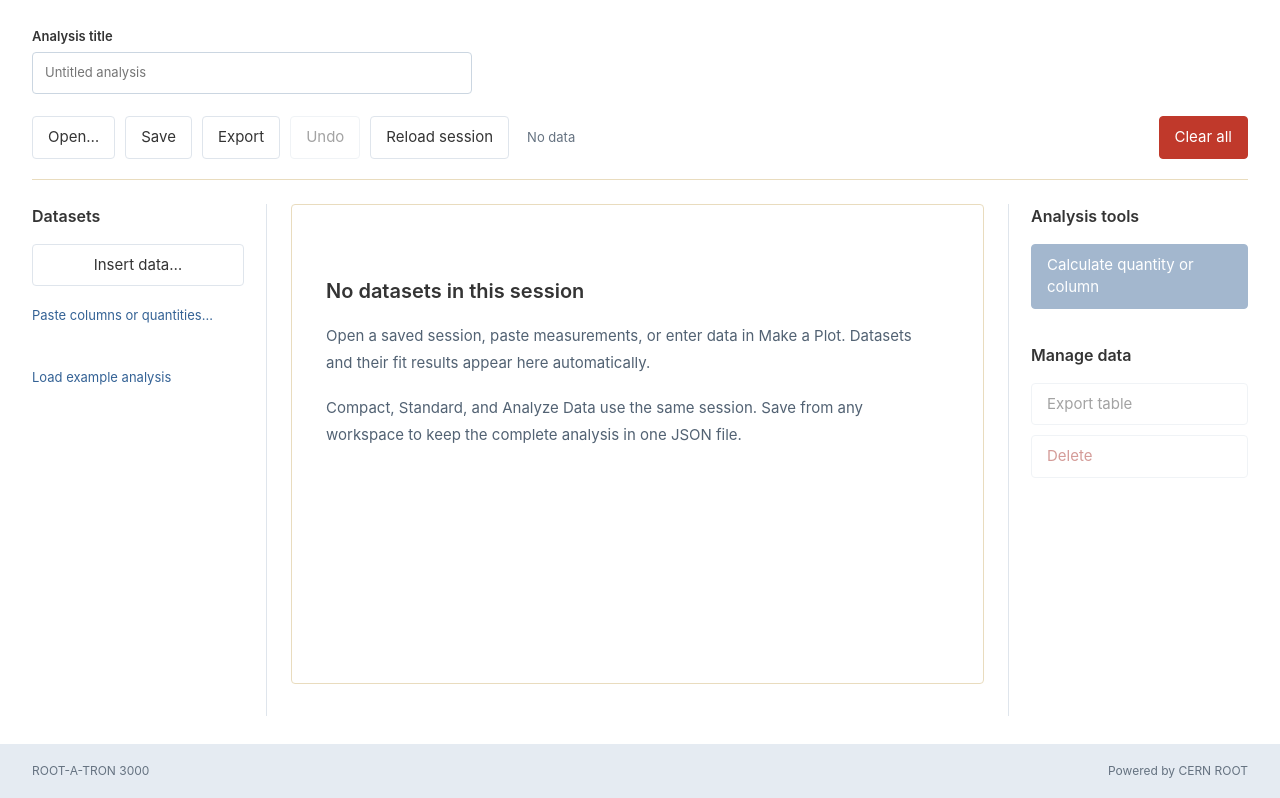
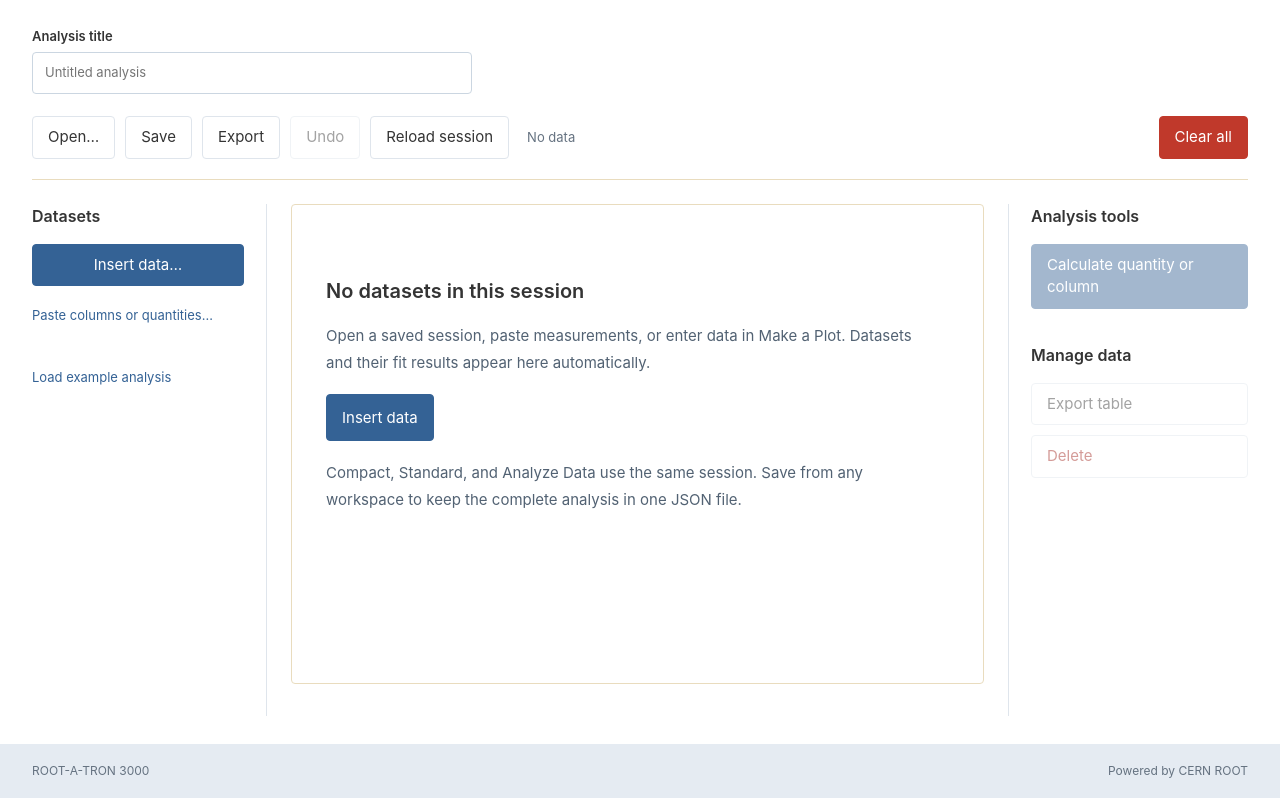
Before and after one commit to XuongMinhTran/root-plotting-tool, a plain HTML site: page frontend/uncertainties.html in a window 1280 px wide. Shown: the part 62-860 px from the top of the page. Drawn offline with Linux system fonts and the light colour scheme.

Commit message:
Analyze Data: make the Insert data button blue

```diff
--- a/frontend/uncertainties.html
+++ b/frontend/uncertainties.html
@@ -7,7 +7,7 @@
 <link rel="stylesheet" href="multivariate.css?v=1">
 <script defer src="vendor/mathlive/mathlive.min.js"></script>
 <script defer src="equation-parser.js?v=20260919-units"></script>
-<script defer src="units.js?v=1"></script><script defer src="analysis-core.js?v=20260919-units"></script><script defer src="workspace-store.js?v=1"></script><script defer src="multivariate.js?v=1"></script><script defer src="insert-data.js?v=20260920-types"></script><script defer src="analysis.js?v=20260920-parity"></script>
+<script defer src="units.js?v=1"></script><script defer src="analysis-core.js?v=20260919-units"></script><script defer src="workspace-store.js?v=1"></script><script defer src="multivariate.js?v=1"></script><script defer src="insert-data.js?v=20260920-types"></script><script defer src="analysis.js?v=20260920-empty-cta"></script>
 <link rel="stylesheet" href="site-brand.css?v=1">
 <link rel="stylesheet" href="analysis-features.css?v=20260919-export">
 <script defer src="analysis-export.js?v=20260919-pdf"></script>
@@ -21,9 +21,9 @@
 <div class="toolbar" aria-label="Analysis document"><button id="open">Open…</button><button id="save">Save</button><button id="export-analysis">Export</button><button id="undo" disabled>Undo</button><button id="reload-session">Reload session</button><span id="save-state">Not saved to a file</span><button id="clear" class="danger">Clear all</button></div>
 <p id="notice" role="status" hidden></p>
 <div class="analysis-workspace">
-<aside class="sources" aria-labelledby="sources-title"><h2 id="sources-title">Datasets</h2><div class="source-actions"><button id="add-source">Insert data…</button><button id="add-source-text" class="text-button">Paste columns or quantities…</button></div><div id="object-list"></div><button id="example" class="text-button">Load example analysis</button></aside>
+<aside class="sources" aria-labelledby="sources-title"><h2 id="sources-title">Datasets</h2><div class="source-actions"><button id="add-source" class="primary">Insert data…</button><button id="add-source-text" class="text-button">Paste columns or quantities…</button></div><div id="object-list"></div><button id="example" class="text-button">Load example analysis</button></aside>
 <section class="viewer" aria-labelledby="object-title">
-<div id="empty"><h2>No datasets in this session</h2><p>Open a saved session, paste measurements, or enter data in Make a Plot. Datasets and their fit results appear here automatically.</p><p>Compact, Standard, and Analyze Data use the same session. Save from any workspace to keep the complete analysis in one JSON file.</p></div>
+<div id="empty"><h2>No datasets in this session</h2><p>Open a saved session, paste measurements, or enter data in Make a Plot. Datasets and their fit results appear here automatically.</p><p><button id="empty-insert" class="primary">Insert data</button></p><p>Compact, Standard, and Analyze Data use the same session. Save from any workspace to keep the complete analysis in one JSON file.</p></div>
 <div id="object-content" hidden><div class="object-heading"><div><p id="object-kind" class="eyebrow"></p><h2 id="object-title"></h2></div><div class="dataset-heading-actions"><button id="plot-selected" disabled>Open in plotting</button><button id="rename">Rename</button></div></div>
 <nav id="dataset-views" aria-label="Dataset content" hidden></nav>
 <div class="calculation-navigation"><nav id="dataset-calculations" aria-label="Dataset calculations" hidden></nav><button id="edit-calculation" hidden>Edit calculation</button></div>
```
